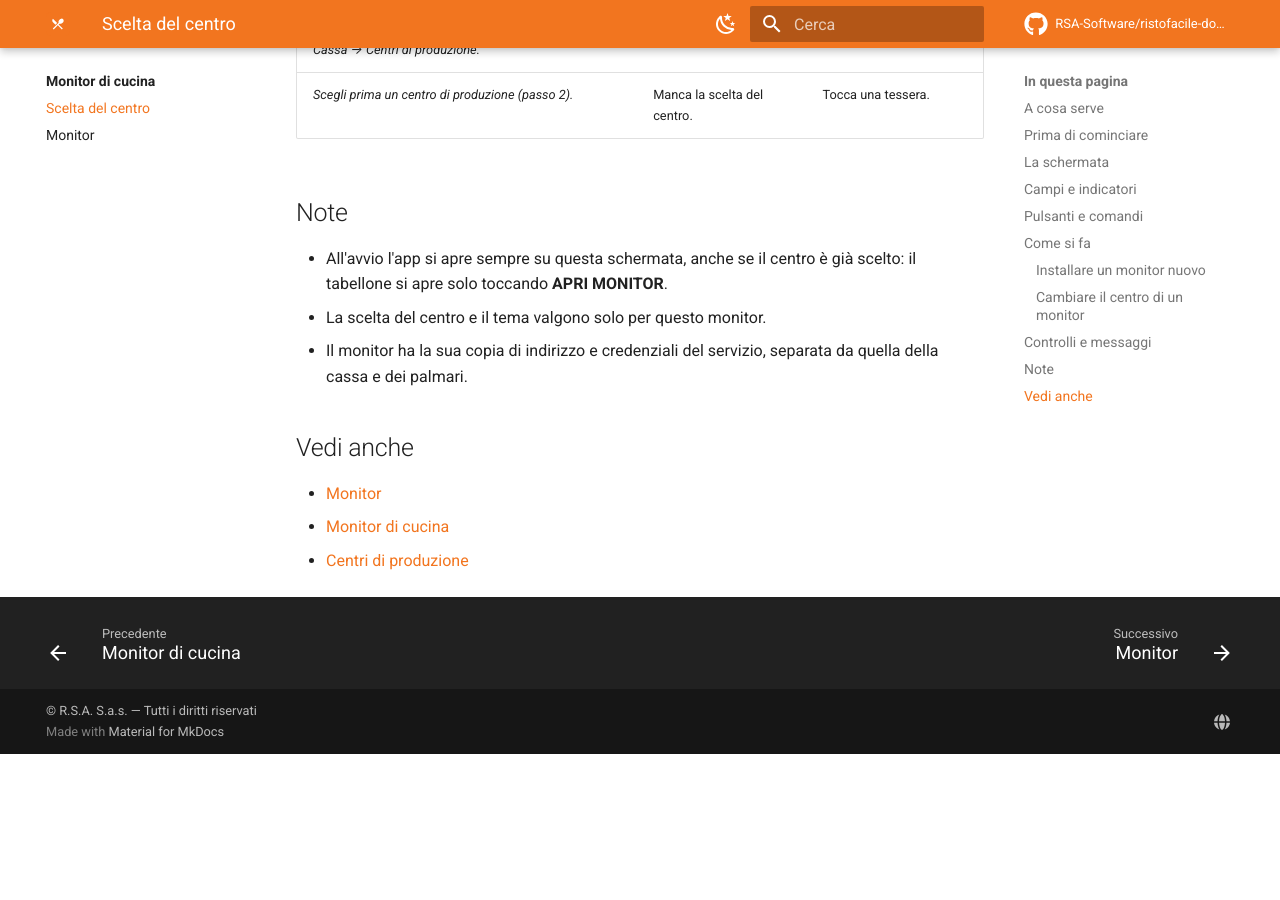
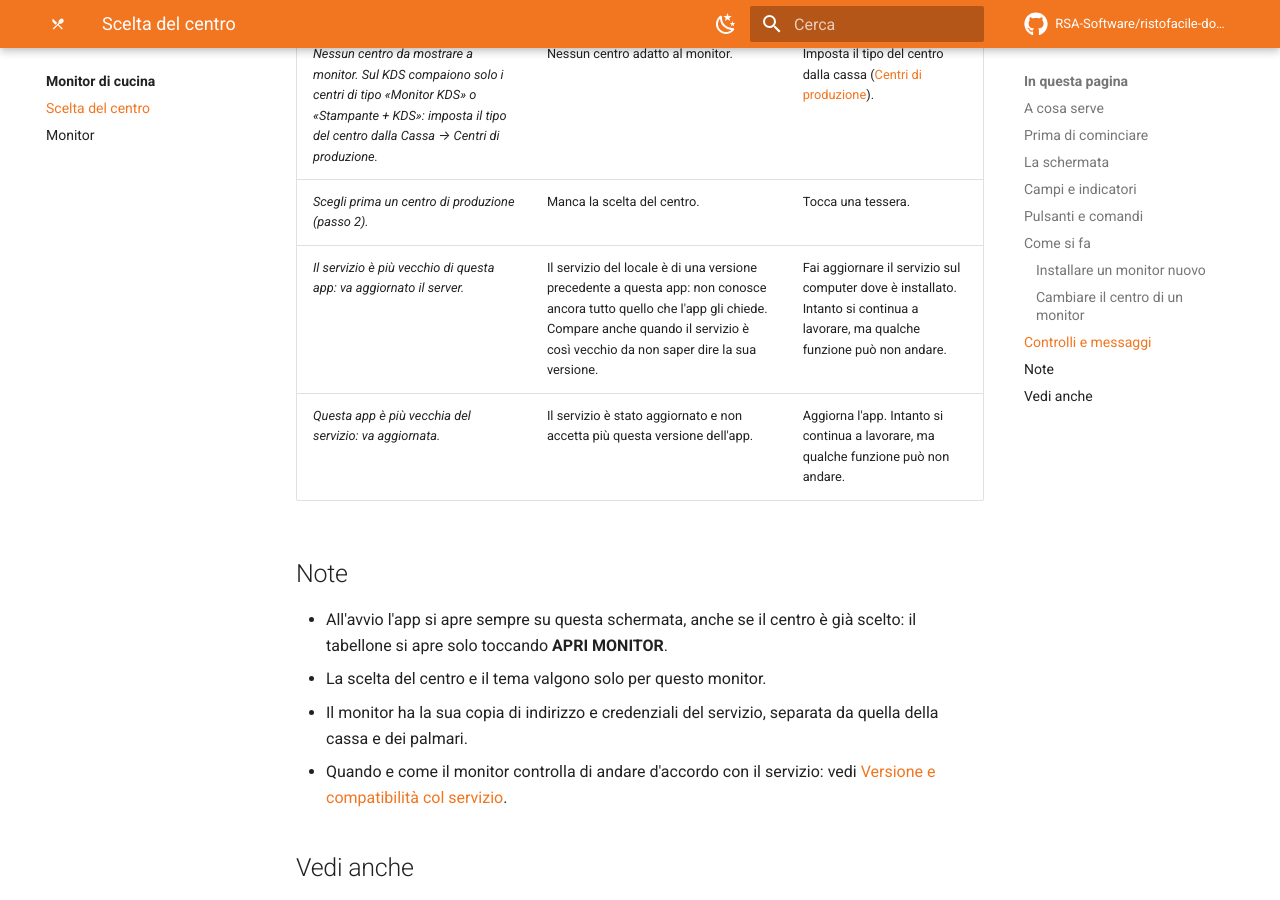
Before and after one commit to RSA-Software/ristofacile-docs, an MkDocs documentation site: the page built from docs/kds/centro.md, in a window 1280 px wide and 900 px high, scrolled down 3847 px. Built offline with MkDocs 1.6.1 and Material for MkDocs 9.7.7, drawn with Linux system fonts in a browser that asks for light colours; comment, search, counter and statistics services are not loaded; before the commit the page ends 4601 px from its top, so only the background shows below that; some of the changed text lies outside the part shown.

Commit message:
Versione e compatibilità col servizio: riga della versione e riquadro ambra in cassa, palmare, monitor di cucina e kiosk; i due avvisi e quando compaiono
Co-Authored-By: Claude Opus 5.5 <noreply@anthropic.com>

```diff
--- a/docs/kds/centro.md
+++ b/docs/kds/centro.md
@@ -68,6 +68,7 @@ In basso a destra il pulsante **APRI MONITOR**; finché non è scelto un centro
 | **Utente** | L'utente con cui il monitor si collega al servizio. |
 | **Password** | La password. Se è già salvata, lasciando il campo vuoto resta quella. |
 | **Esito della connessione** | In verde quando il monitor è collegato. |
+| Riga della versione | Sotto l'esito: la versione del monitor e, quando il servizio ha risposto, quella del servizio. Sotto ancora, in ambra, l'eventuale avviso di versioni che non vanno d'accordo. |
 | **Questo monitor mostra i piatti di** | Il centro scelto, con tipo e codice. |
 | **Tessere dei centri** | I centri attivi di tipo **Monitor KDS** o **Stampante + KDS**. |
 | **Scuro / Chiaro / Sistema** | Il tema del monitor. Lo scuro è quello di partenza: stanca meno gli occhi nei turni lunghi; in una cucina molto illuminata si legge meglio il chiaro. |
@@ -111,6 +112,8 @@ In basso a destra il pulsante **APRI MONITOR**; finché non è scelto un centro
 | *Impossibile caricare le stazioni. (…)* | Il servizio non ha restituito i centri. | Controlla il collegamento e riprova **Salva e connetti**. |
 | *Nessun centro da mostrare a monitor. Sul KDS compaiono solo i centri di tipo «Monitor KDS» o «Stampante + KDS»: imposta il tipo del centro dalla Cassa → Centri di produzione.* | Nessun centro adatto al monitor. | Imposta il tipo del centro dalla cassa ([Centri di produzione](../cassa/centri-di-produzione.md)). |
 | *Scegli prima un centro di produzione (passo 2).* | Manca la scelta del centro. | Tocca una tessera. |
+| *Il servizio è più vecchio di questa app: va aggiornato il server.* | Il servizio del locale è di una versione precedente a questa app: non conosce ancora tutto quello che l'app gli chiede. Compare anche quando il servizio è così vecchio da non saper dire la sua versione. | Fai aggiornare il servizio sul computer dove è installato. Intanto si continua a lavorare, ma qualche funzione può non andare. |
+| *Questa app è più vecchia del servizio: va aggiornata.* | Il servizio è stato aggiornato e non accetta più questa versione dell'app. | Aggiorna l'app. Intanto si continua a lavorare, ma qualche funzione può non andare. |
 
 ## Note
 
@@ -119,6 +122,8 @@ In basso a destra il pulsante **APRI MONITOR**; finché non è scelto un centro
 - La scelta del centro e il tema valgono solo per questo monitor.
 - Il monitor ha la sua copia di indirizzo e credenziali del servizio, separata da quella della cassa
   e dei palmari.
+- Quando e come il monitor controlla di andare d'accordo con il servizio: vedi
+  [Versione e compatibilità col servizio](../cassa/impostazioni.md#versione-e-compatibilita-col-servizio).
 
 ## Vedi anche
 
```
Also changed, not shown: DOMANDE-APERTE.md (+7 -7 lines), docs/appendici/messaggi.md (+3 -1 lines), docs/cassa/impostazioni.md (+16 -0 lines), docs/kiosk/configurazione.md (+4 -0 lines), docs/palmare/impostazioni.md (+1 -0 lines).
